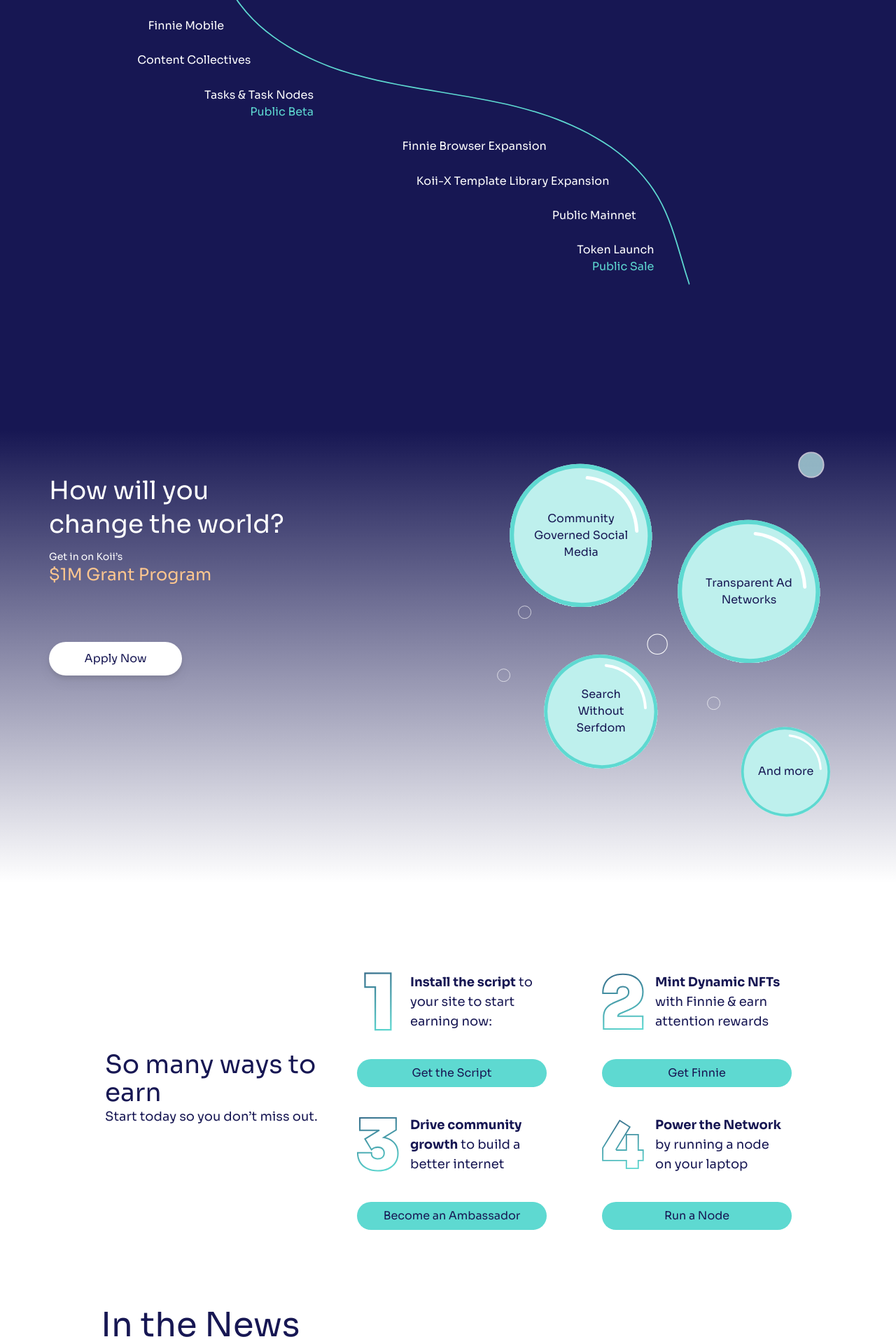
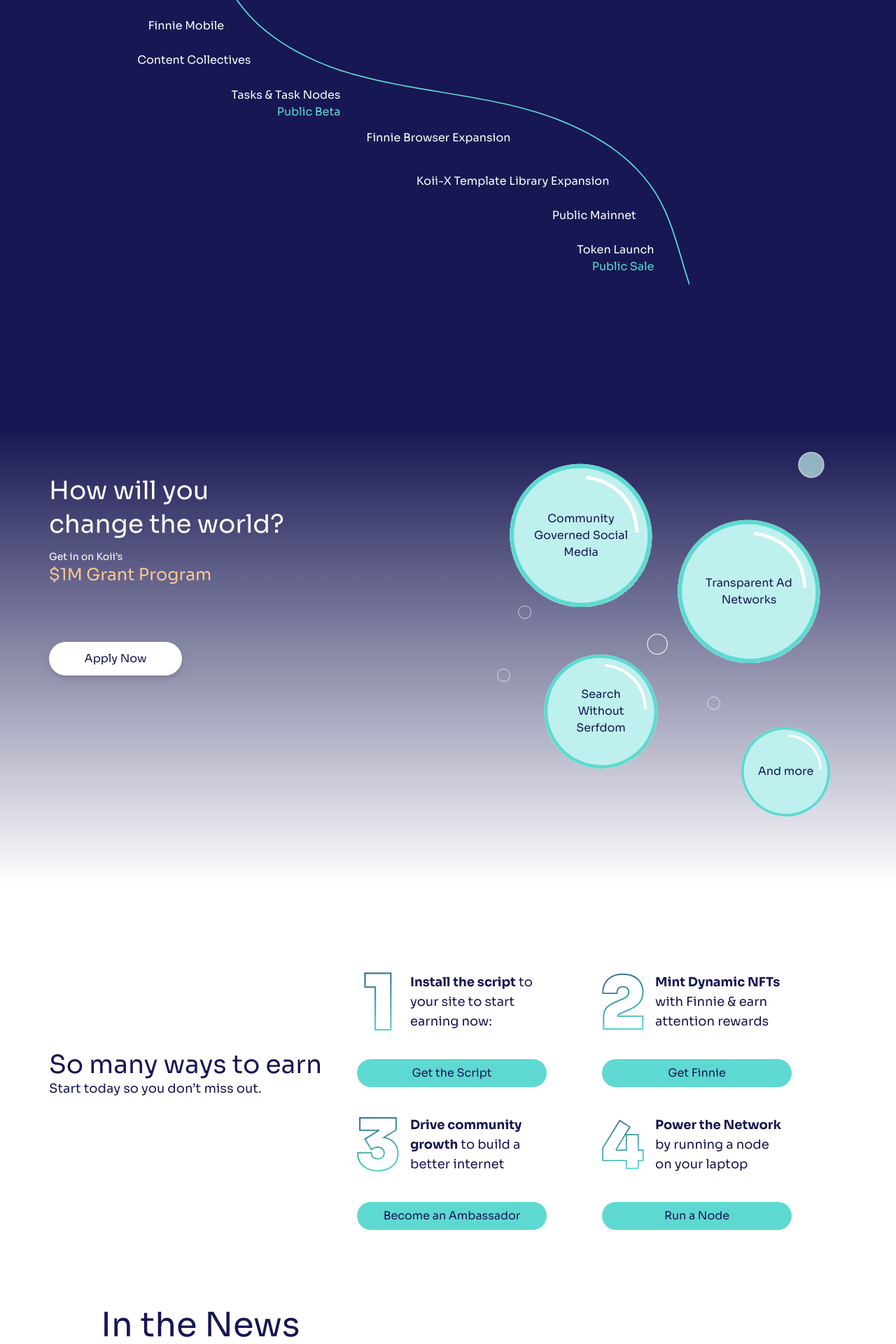
Before and after one commit to koii-network/homepage, a Next.js app: page / in a window 1280 px wide. Shown: the part 3500-5420 px from the top of the page at 70% size. Built offline with nearby package versions, Linux system fonts and the light colour scheme.

Commit message:
Quickfix (#40)
* fix typo

* add partner button

* allign way to earn

* fix time line font and gap

* fix lint

```diff
--- a/components/footer/policy.tsx
+++ b/components/footer/policy.tsx
@@ -4,7 +4,7 @@ export const Policy = () => {
   return (
     <div className="mb-3 md:mb-0">
       <ul className="flex flex-wrap justify-center gap-2 md:gap-6">
-        <FooterLink title={"Privacy Polic"} url={"/Privacy_Policy.pdf"} />
+        <FooterLink title={"Privacy Policy"} url={"/Privacy_Policy.pdf"} />
         <FooterLink title={"Terms of Service"} url={"/TOU_June_22_2021.pdf"} />
       </ul>
     </div>
--- a/components/pond/pond.tsx
+++ b/components/pond/pond.tsx
@@ -3,6 +3,7 @@ import { Partners } from "./components/partners";
 import { PartnersBottom } from "./components/partnersBottom";
 import { useMediaQuery } from "@/components/hooks";
 import Image from "next/image";
+import { HubspotFormLinks } from "config/links-config";
 
 export const Pond = () => {
   const isBreakpoint = useMediaQuery(768);
@@ -68,10 +69,16 @@ export const Pond = () => {
              * @todo: Animate this section so it will pop in from bottom
              */}
             <div className="flex flex-col items-center justify-center mt-7 md:mt-0">
-              <Button
-                className="px-6 w-[220px] py-3 mb-10 bg-white text-dark-blue rounded-[32px] drop-shadow-lg"
-                label="Partner with Koii"
-              />
+              <a
+                href={HubspotFormLinks.PARTNERSHIP}
+                target="_blank"
+                rel="noopener noreferrer"
+              >
+                <Button
+                  className="px-6 w-[220px] py-3 mb-10 bg-white text-dark-blue rounded-[32px] drop-shadow-lg"
+                  label="Partner with Koii"
+                />
+              </a>
               <PartnersBottom />
             </div>
           </div>
--- a/components/timeline.tsx
+++ b/components/timeline.tsx
@@ -18,6 +18,7 @@ const HtmlTooltip = styled(({ className, ...props }: TooltipProps) => (
     borderRadius: theme.typography.pxToRem(20),
     textAlign: "left",
     padding: "0.5rem 2rem",
+    fontFamily: "Sora",
   },
 }));
 
@@ -225,7 +226,7 @@ export const Timeline = () => {
           </HtmlTooltip>
           <br />
         </div>
-        <div className="relative text-right md:w-fit md:right-[65%]">
+        <div className="relative text-right md:w-fit md:right-[62%]">
           <HtmlTooltip
             title={
               <React.Fragment>
@@ -264,7 +265,7 @@ export const Timeline = () => {
           <br />
           <span className="text-mint">Public Beta</span>
         </div>
-        <div className="relative text-right md:w-fit md:right-[39%]">
+        <div className="relative text-right md:w-fit md:right-[43%] md:bottom-[2%]">
           <HtmlTooltip
             title={
               <React.Fragment>
--- a/components/ways-to-earn/WaysToEarn.tsx
+++ b/components/ways-to-earn/WaysToEarn.tsx
@@ -8,7 +8,7 @@ export const WaysToEarn = () => {
       id="ways-to-earn"
     >
       <div className="flex flex-col justify-center lg:flex-row md: md:justify-between md:flex-nowrap">
-        <div className="flex flex-col items-center mb-16 lg:items-start ">
+        <div className="waytitle flex flex-col items-center mb-16 lg:items-start lg:ml-[-5rem]">
           <h2 className="text-[28px] md:text-4xl leading-[48px] pt-28 text-dark-blue">
             So many ways to earn
           </h2>
```
